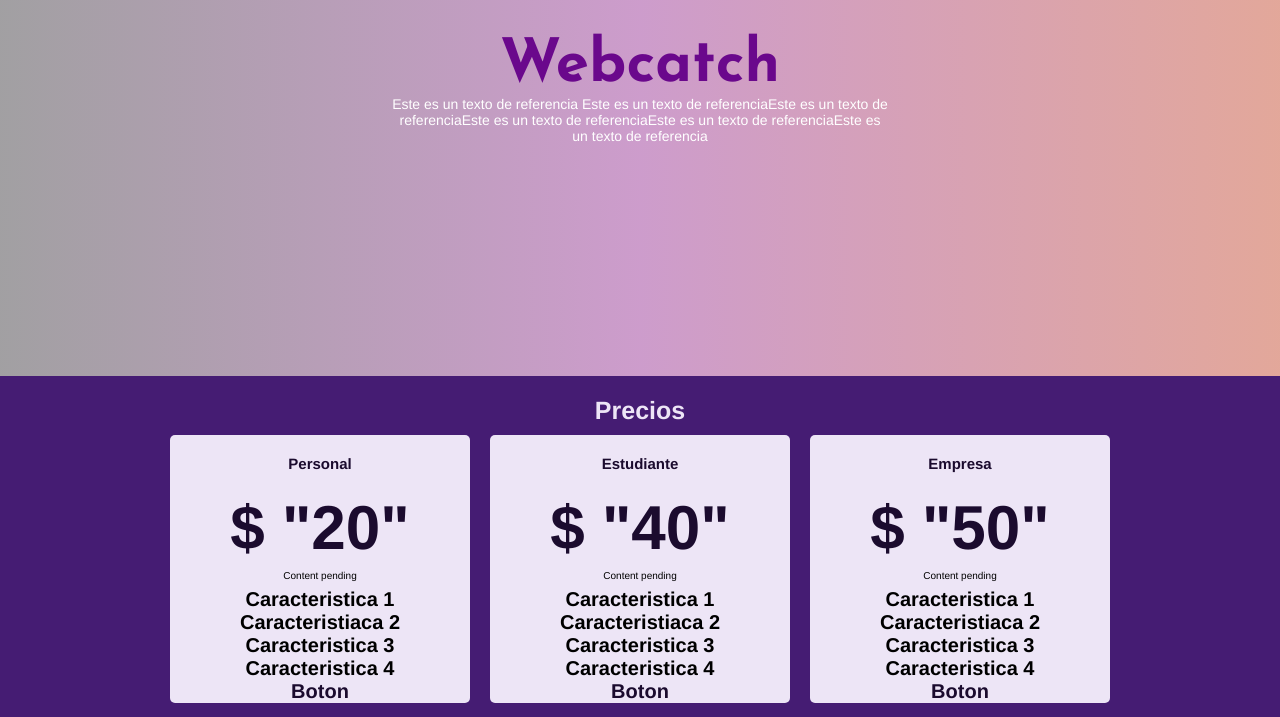
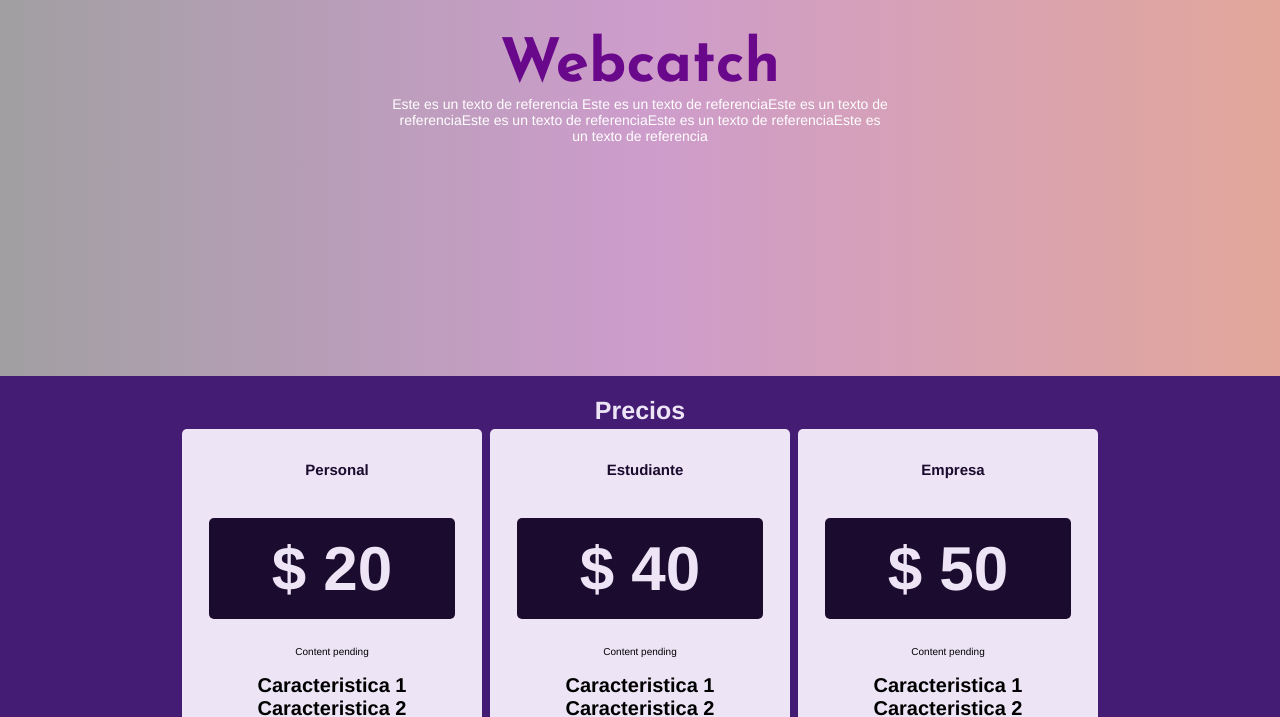
Before and after one commit to D-Ghoost/WebCatchV2, a website: page index.html in a window 1280 px wide. Shown: the part 90-807 px from the top of the page. Drawn offline with nearby package versions, Linux system fonts and the light colour scheme.

Commit message:
Precios css add

```diff
--- a/css/style.css
+++ b/css/style.css
@@ -217,15 +217,17 @@ color: #6A088C;
 
   .card {
     width: 300px;
-    transition: all 0.3s ease;
-    margin: 10px;
+    transition: all 0.2s ease;
+    margin: 4px;
     border-radius: 0.5rem;
     background-color: #ede5f6;
     cursor: pointer;
+    border: 7px solid transparent;
+
   }
 
-  section .card:hover {
-    box-shadow: 2px 2px 6px 0px  rgba(0,0,0,1);
+   .card:hover {
+    border: 7px solid #1b0b2e;
   }
 
   .card .text {
@@ -234,14 +236,21 @@ color: #6A088C;
     padding: 20px;
     width: 100%;
     text-align: center;
+    margin: 5px;
     }
 
 .price {
     font-size: 62px;
     font-weight: 700;
     position: relative;
-    color: #1b0b2e;
+    margin: 20px;
+    color: #ede5f6;
     text-align: center;
+    background-color: #1b0b2e;
+    border-radius: 0.5rem;
+    cursor: pointer;
+    transition: all 0.3s ease;
+    padding: 15px 32px;
 }
 
 
@@ -250,6 +259,7 @@ color: #6A088C;
     list-style: none;
     font-size: 20px;
     font-weight: 700;
+    margin: 10px;
 
 }
 
@@ -259,10 +269,18 @@ color: #6A088C;
 }
 
 .bon {
+    margin: 20px;
     font-size: 20px;
     font-weight: 700;
     color: #1b0b2e;
     text-align: center;
+    border-radius: 0.5rem;
+    cursor: pointer;
+    transition: all 0.3s ease;
+    padding: 15px 32px;
+    background-color: #ede5f6;
+    border: 2px solid #1b0b2e;
+
 }
 
 @media (max-width: 700px){
--- a/index.html
+++ b/index.html
@@ -79,7 +79,7 @@
             <h2 class="text">Personal</h2>
             <div class="price">
                 <span>$</span>
-                "20"
+                20
             </div>
             <div>
                 <p class="price-text">Content pending</p>
@@ -87,18 +87,18 @@
             <div class="conte">
                 <ul class="listica">
                     <li>Caracteristica 1</li>
-                    <li>Caracteristiaca 2</li>
+                    <li>Caracteristica 2</li>
                     <li>Caracteristica 3</li>
                     <li>Caracteristica 4</li>
                 </ul>
-                <p class="bon">Boton</p>
+                <p class="bon">Buy</p>
             </div>
         </article>
         <article class="card">
             <h2 class="text">Estudiante</h2>
             <div class="price">
                 <span>$</span>
-                "40"
+                40
             </div>
             <div>
                 <p class="price-text">Content pending</p>
@@ -106,18 +106,18 @@
             <div class="conte">
                 <ul class="listica">
                     <li>Caracteristica 1</li>
-                    <li>Caracteristiaca 2</li>
+                    <li>Caracteristica 2</li>
                     <li>Caracteristica 3</li>
                     <li>Caracteristica 4</li>
                 </ul>
-                <p class="bon">Boton</p>
+                <p class="bon">Buy</p>
             </div>
         </article>
         <article class="card">
             <h2 class="text">Empresa</h2>
             <div class="price">
                 <span>$</span>
-                "50"
+                50
             </div>
             <div>
                 <p class="price-text">Content pending</p>
@@ -125,11 +125,11 @@
             <div class="conte">
                 <ul class="listica">
                     <li>Caracteristica 1</li>
-                    <li>Caracteristiaca 2</li>
+                    <li>Caracteristica 2</li>
                     <li>Caracteristica 3</li>
                     <li>Caracteristica 4</li>
                 </ul>
-                <p class="bon">Boton</p>
+                <p class="bon">Buy</p>
             </div>
         </article>
     </section>
```
